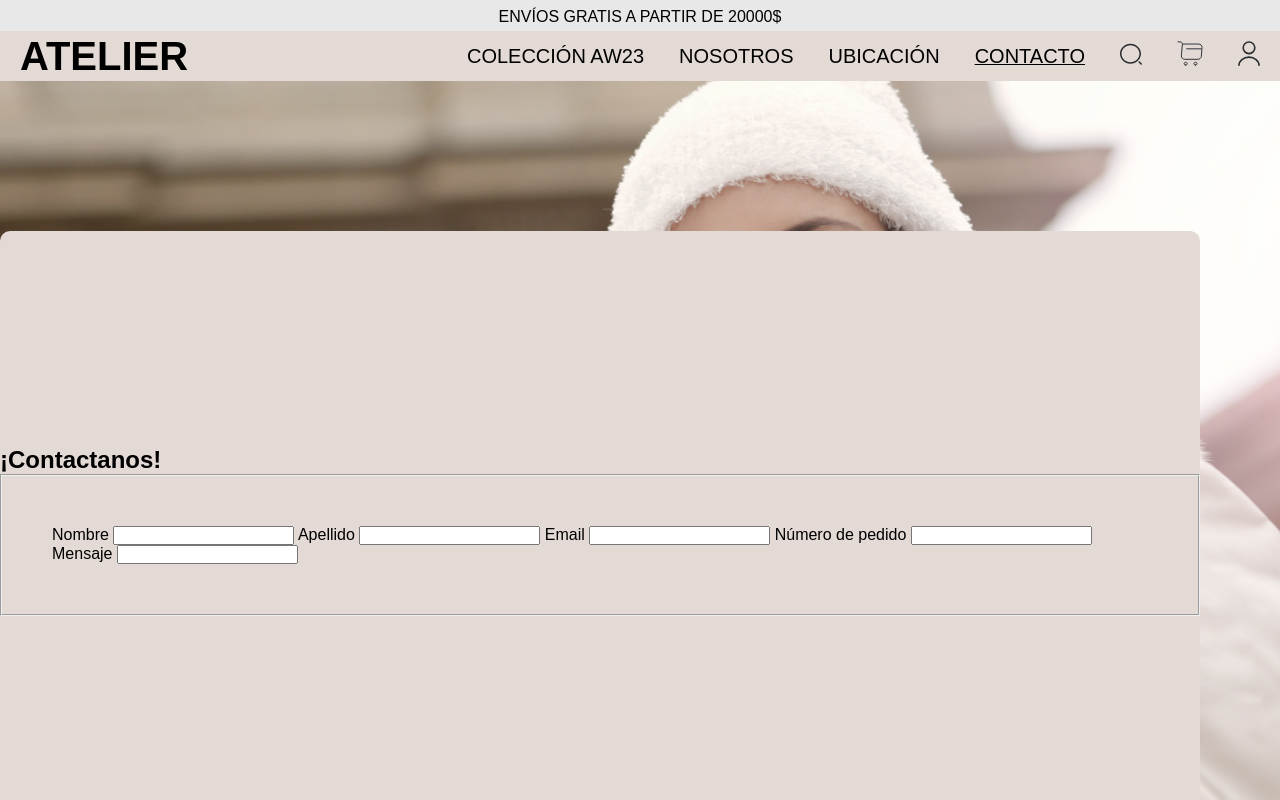
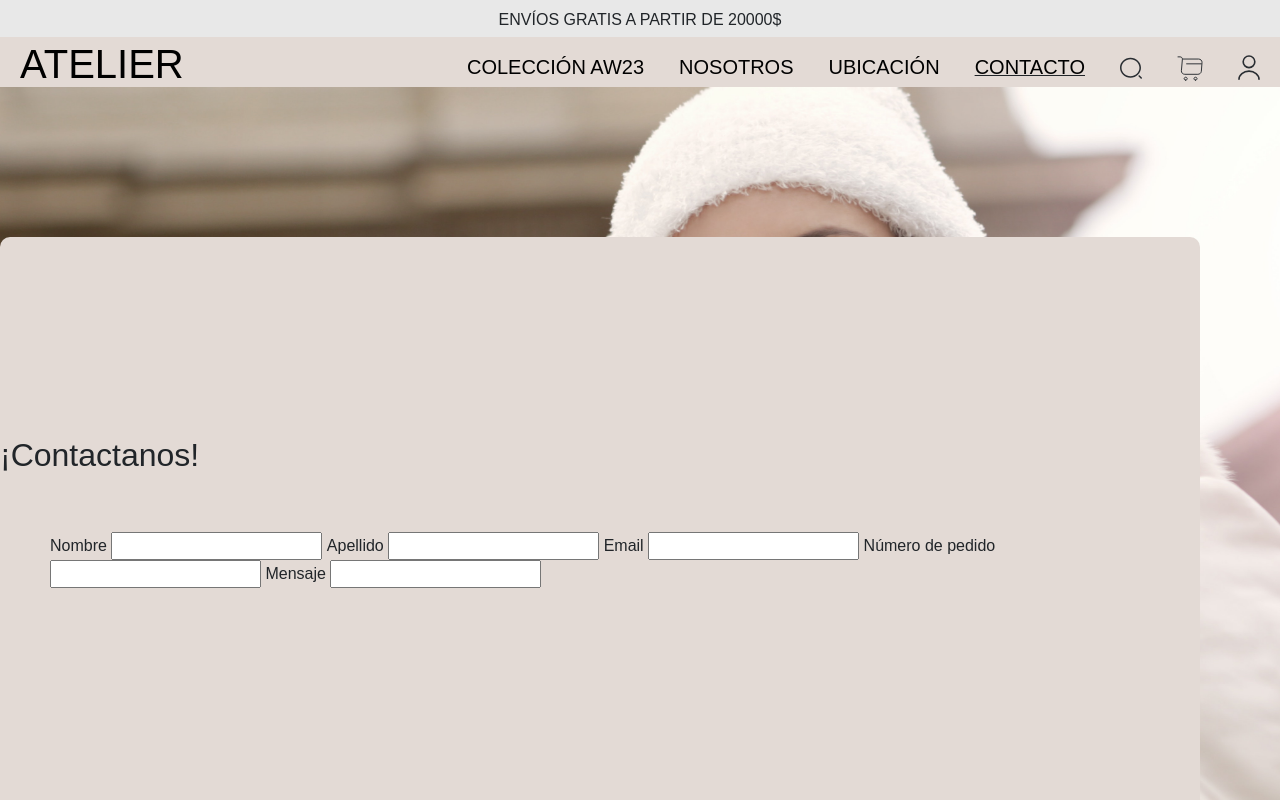
Before and after one commit to LauraGRod/ProyectoFinalDW-Rodriguez, a plain HTML site: page pages/contacto.html in a window 1280 px wide. Shown: the top 800 px of the page. Drawn offline with nearby package versions, Linux system fonts and the light colour scheme; a web font is replaced by a local one.

Commit message:
agrego bs en contacto, cambio link bs arriba de css

```diff
--- a/css/style.css
+++ b/css/style.css
@@ -25,6 +25,7 @@ body{
     font-size: 2.5rem;
     text-decoration: none;
     padding-left: 1.25rem;
+    padding-top: .1875rem;
 }
 
 /*NAVBAR*/
@@ -37,7 +38,7 @@ body{
     align-items: center;
     width: 100%;
     height: 3.125rem;
-    padding: 0% !important;
+    padding: 0;
 }
 
 .navbar ul li{
@@ -196,7 +197,7 @@ section div h2{
 */
 
 .info-compra{
-    background-color: #E8E8E8 !important;
+    background-color: #E8E8E8;
 }
 
 .info-compra div p{
@@ -266,8 +267,10 @@ footer div ul{
     margin-top: 9.375rem;
     margin-bottom: 9.375rem;
     display: flex;
+    flex-wrap: wrap;
     flex-direction: column;
     justify-content: center;
+    align-content: center;
     border-radius: 10px;
     background-color: #E3DAD5;
     backdrop-filter: blur(10px);
--- a/pages/contacto.html
+++ b/pages/contacto.html
@@ -4,6 +4,7 @@
         <meta charset="UTF-8">
         <meta name="viewport" content="width=device-width, initial-scale=1.0">
         <title>Contacto</title>
+        <link href="https://cdn.jsdelivr.net/npm/bootstrap@5.3.0/dist/css/bootstrap.min.css" rel="stylesheet" integrity="sha384-9ndCyUaIbzAi2FUVXJi0CjmCapSmO7SnpJef0486qhLnuZ2cdeRhO02iuK6FUUVM" crossorigin="anonymous">
         <link rel="stylesheet" href="../css/style.css">
     </head>
     <body class="body-contacto">
@@ -30,7 +31,8 @@
         </header>
 
         <!--Empieza el MAIN-->
-        <main class="contacto-main">
+        <main class="contacto-main" class="container-fluid">
+            <div class="d-inline-flex align-content-center flex-wrap">
                 <div>
                     <h2>¡Contactanos!</h2>
                 </div>
@@ -44,6 +46,7 @@
                             <label for="mensaje">Mensaje</label> <input class="celda-mensaje" type="text">
                         </form>
                     </fieldset>
+                </div>
             </div>
         </main>
 
@@ -73,5 +76,6 @@
                 <a href=""> <img src="../assets/img/whatsapp.svg" alt=""> </a>
             </div>
         </footer>
+        <script src="https://cdn.jsdelivr.net/npm/bootstrap@5.3.0/dist/js/bootstrap.min.js" integrity="sha384-fbbOQedDUMZZ5KreZpsbe1LCZPVmfTnH7ois6mU1QK+m14rQ1l2bGBq41eYeM/fS" crossorigin="anonymous"></script>
     </body>
 </html>
```
Also changed, not shown: index.html (+2 -1 lines). Lines whose indentation alone changed are shown as unchanged.
